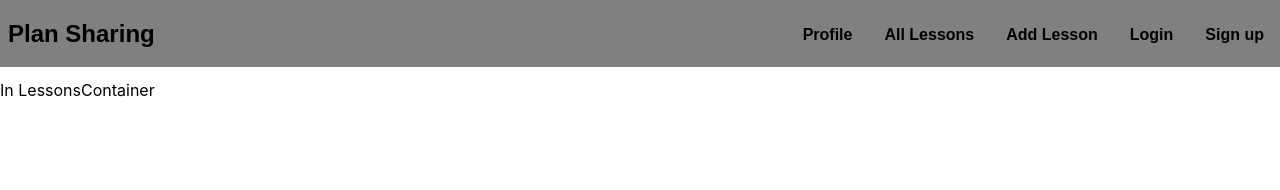
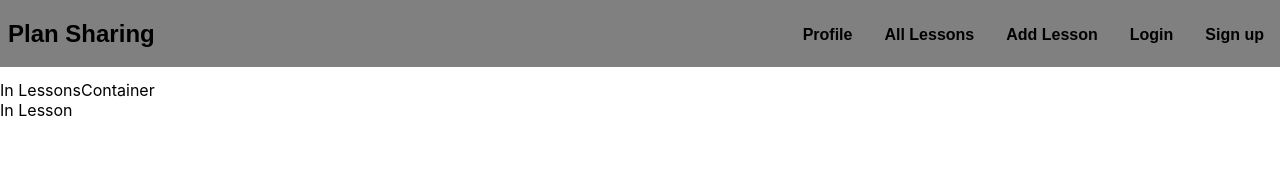
Before and after one commit to eric-klimowich/plan-sharing-frontend, a React (Create React App) app: page /lessons in a window 1280 px wide. Shown: the top 190 px of the page. Built offline with nearby package versions, Linux system fonts and the light colour scheme; no server answers.

Commit message:
Connected Lesson to LessonsContainer, repaired error in Lesson

```diff
--- a/src/Lesson.js
+++ b/src/Lesson.js
@@ -1,6 +1,6 @@
 import React from 'react'
 
-const Lesson () => {
+const Lesson = () => {
   return (
     <div>In Lesson</div>
   )
--- a/src/LessonsContainer.js
+++ b/src/LessonsContainer.js
@@ -1,4 +1,6 @@
-import React, { Component } from 'react'
+import React, { Component, Fragment } from 'react'
+
+import Lesson from './Lesson'
 
 class LessonsContainer extends Component {
 
@@ -17,7 +19,10 @@ class LessonsContainer extends Component {
 
   render() {
     return (
-      <div>In LessonsContainer</div>
+      <Fragment>
+        <div>In LessonsContainer</div>
+        <Lesson />
+      </Fragment>
     )
   }
 }
```
